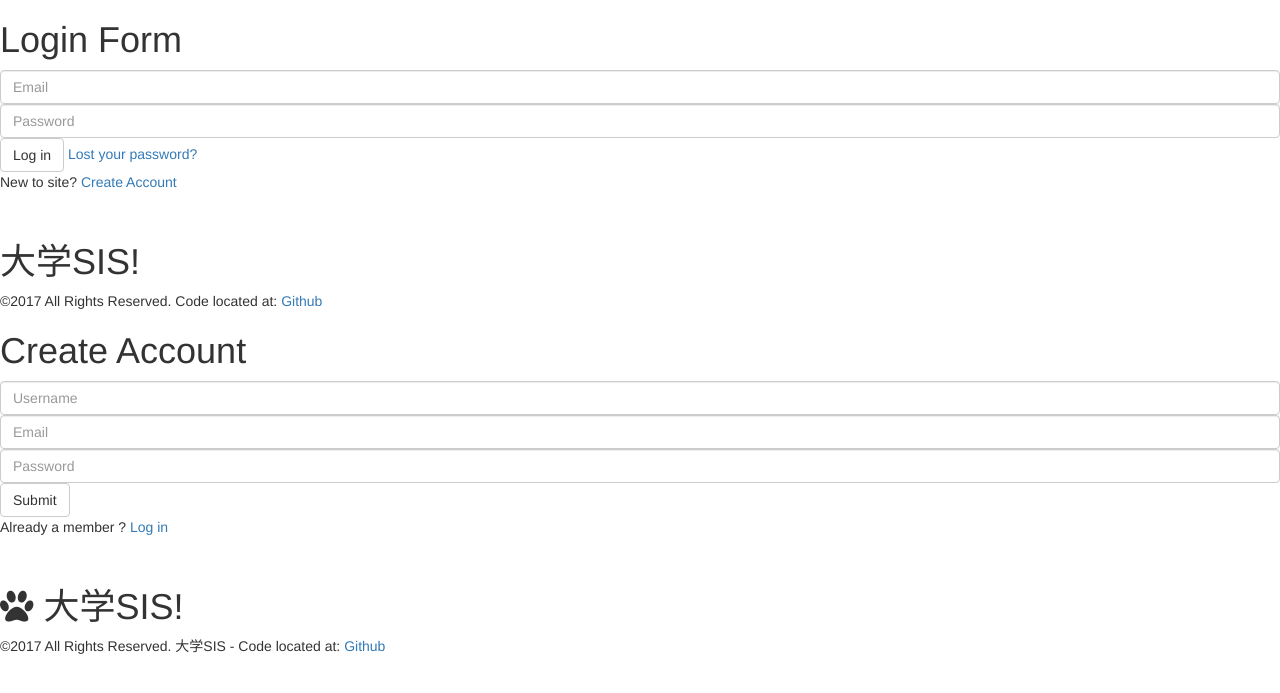
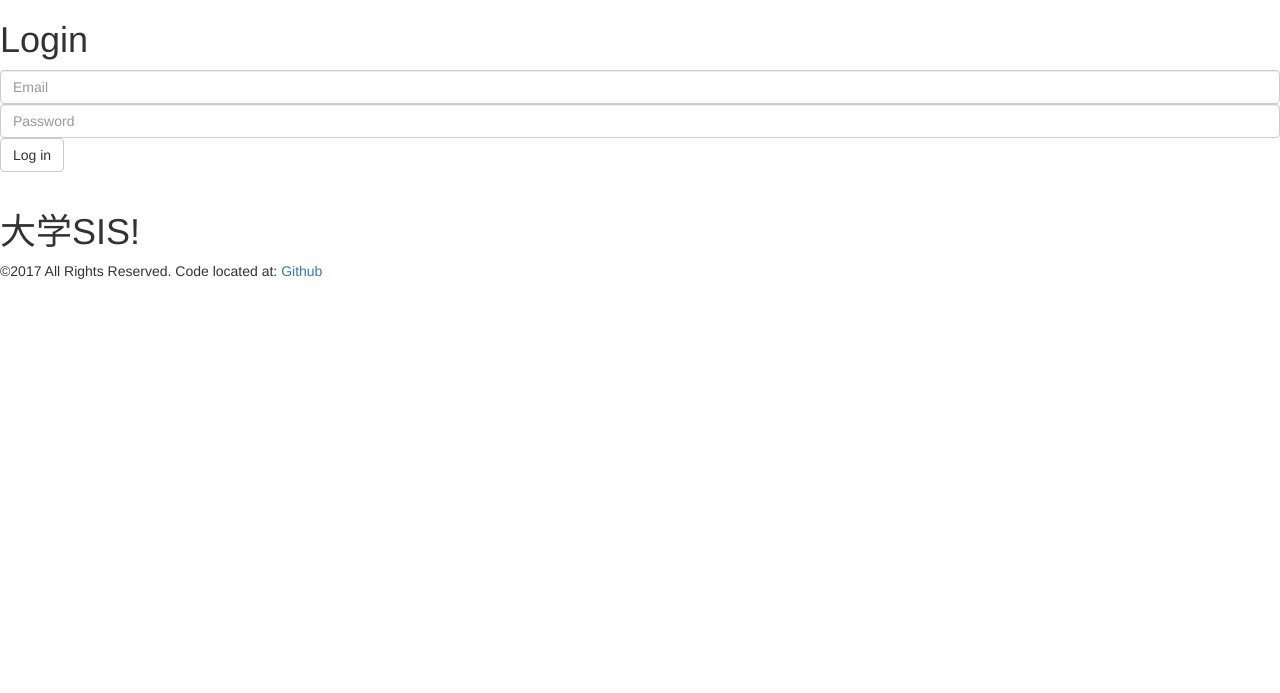
Before and after one commit to YamiND/daxueSIS, a PHP site: page /work/login.php in a window 1280 px wide. Shown: the top 693 px of the page. Run offline with PHP 8.4, Linux system fonts and the light colour scheme; a stand-in replaces the project's code that opens the database connection; some libraries are stand-ins or nearby versions.

Commit message:
Refined login page

```diff
--- a/web/includes/processLogin.php
+++ b/web/includes/processLogin.php
@@ -18,7 +18,7 @@ if (isset($_POST['userEmail'], $_POST['password']))
     else
     {
         // Login failed, output a message via a $_SESSION variable
-		$_SESSION['invalidLogin'] = 'Username/Password Incorrect';
+		$_SESSION['invalidLogin'] = '1';
 		header('Location: ../login.php');
     }
 }
@@ -26,6 +26,6 @@ else
 {
     // The correct POST variables were not sent to this page.
     // Login failed, output a message via a $_SESSION variable
-	$_SESSION['invalidLogin'] = 'Username/Password Incorrect';
+	$_SESSION['invalidLogin'] = '1';
 	header('Location: ../login.php');
 }
--- a/web/login.php
+++ b/web/login.php
@@ -1,3 +1,16 @@
+<?php
+
+include_once 'includes/dbConnect.php';
+include_once 'includes/functions.php';
+
+session_start();
+
+if (login_check($mysqli) == true):
+  // We are already logged in, do not display page and redirect to index
+  header("Location:index.php");
+else:
+?>
+
 <!DOCTYPE html>
 <html lang="en">
   <head>
@@ -20,32 +33,31 @@
 
   <body class="login">
     <div>
-      <a class="hiddenanchor" id="signup"></a>
-      <a class="hiddenanchor" id="signin"></a>
-
       <div class="login_wrapper">
         <div class="form login_form">
           <section class="login_content">
             <form method="POST" action="includes/processLogin.php">
-              <h1>Login Form</h1>
+            <?php
+              if (isset($_SESSION['invalidLogin'])):
+                unset($_SESSION['invalidLogin']);
+            ?>
+              <h1>Login Failed </h1>
+            <?php else: ?>
+              <h1>Login</h1>
+            <?php endif; ?>
               <div>
-                <input type="text" class="form-control" placeholder="Email" name="userEmail" required="" />
+                <input type="email" class="form-control" placeholder="Email" name="userEmail" required="" />
               </div>
               <div>
                 <input type="password" class="form-control" placeholder="Password" name="password" required="" />
               </div>
               <div>
                 <button class="btn btn-default submit" type="submit">Log in</button>
-                <a class="reset_pass" href="#">Lost your password?</a>
               </div>
 
               <div class="clearfix"></div>
 
               <div class="separator">
-                <p class="change_link">New to site?
-                  <a href="#signup" class="to_register"> Create Account </a>
-                </p>
-
                 <div class="clearfix"></div>
                 <br />
 
@@ -57,43 +69,11 @@
             </form>
           </section>
         </div>
-
-        <div id="register" class="animate form registration_form">
-          <section class="login_content">
-            <form>
-              <h1>Create Account</h1>
-              <div>
-                <input type="text" class="form-control" placeholder="Username" required="" />
-              </div>
-              <div>
-                <input type="email" class="form-control" placeholder="Email" required="" />
-              </div>
-              <div>
-                <input type="password" class="form-control" placeholder="Password" required="" />
-              </div>
-              <div>
-                <a class="btn btn-default submit" href="">Submit</a>
-              </div>
-
-              <div class="clearfix"></div>
-
-              <div class="separator">
-                <p class="change_link">Already a member ?
-                  <a href="#signin" class="to_register"> Log in </a>
-                </p>
-
-                <div class="clearfix"></div>
-                <br />
-
-                <div>
-                  <h1><i class="fa fa-paw"></i> 大学SIS!</h1>
-                  <p>©2017 All Rights Reserved. 大学SIS - Code located at: <a href="https://github.com/YamiND/daxueSIS">Github</a></p>
-                </div>
-              </div>
-            </form>
-          </section>
-        </div>
       </div>
     </div>
   </body>
 </html>
+
+<?php
+endif;
+?>
```
